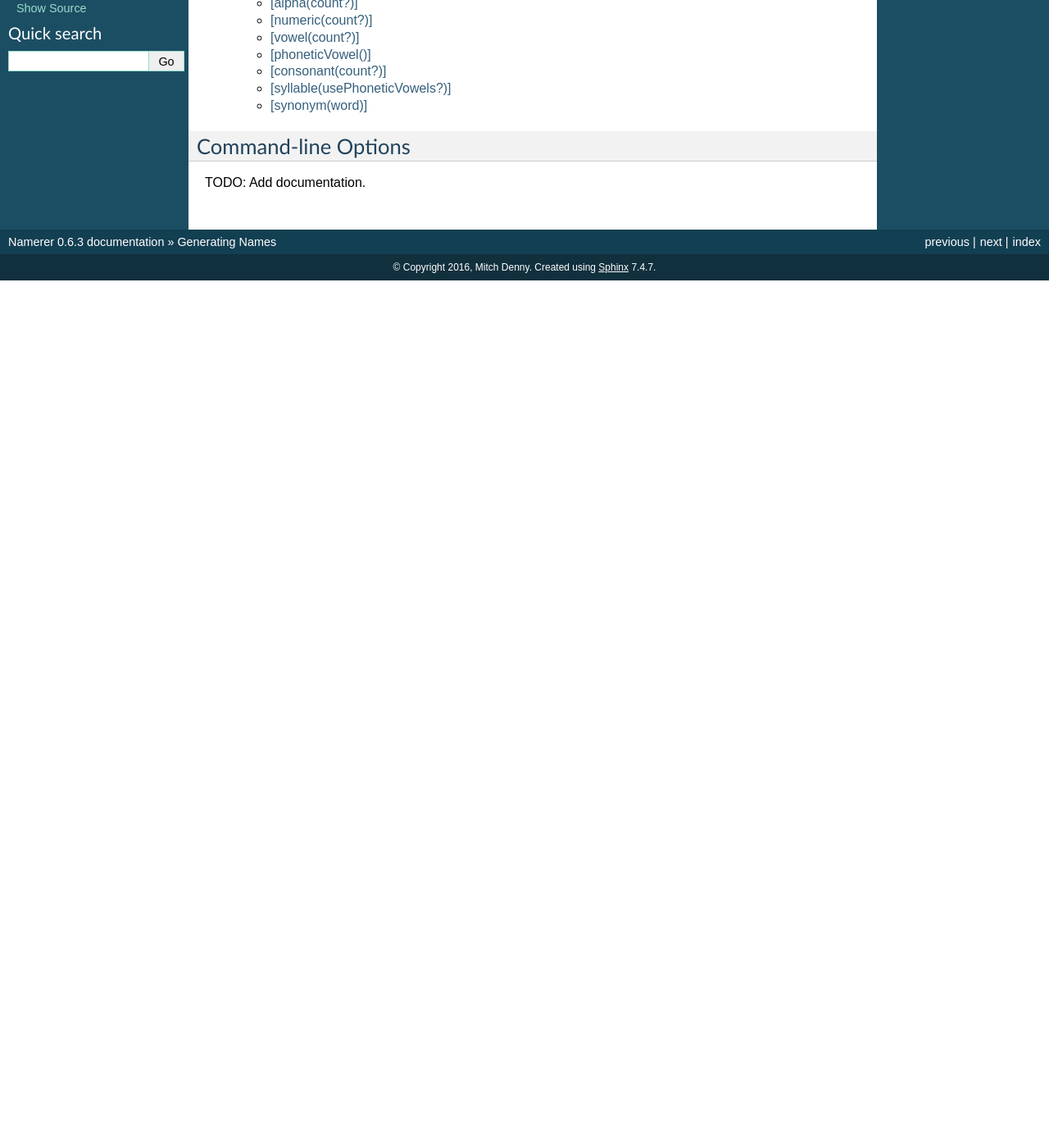
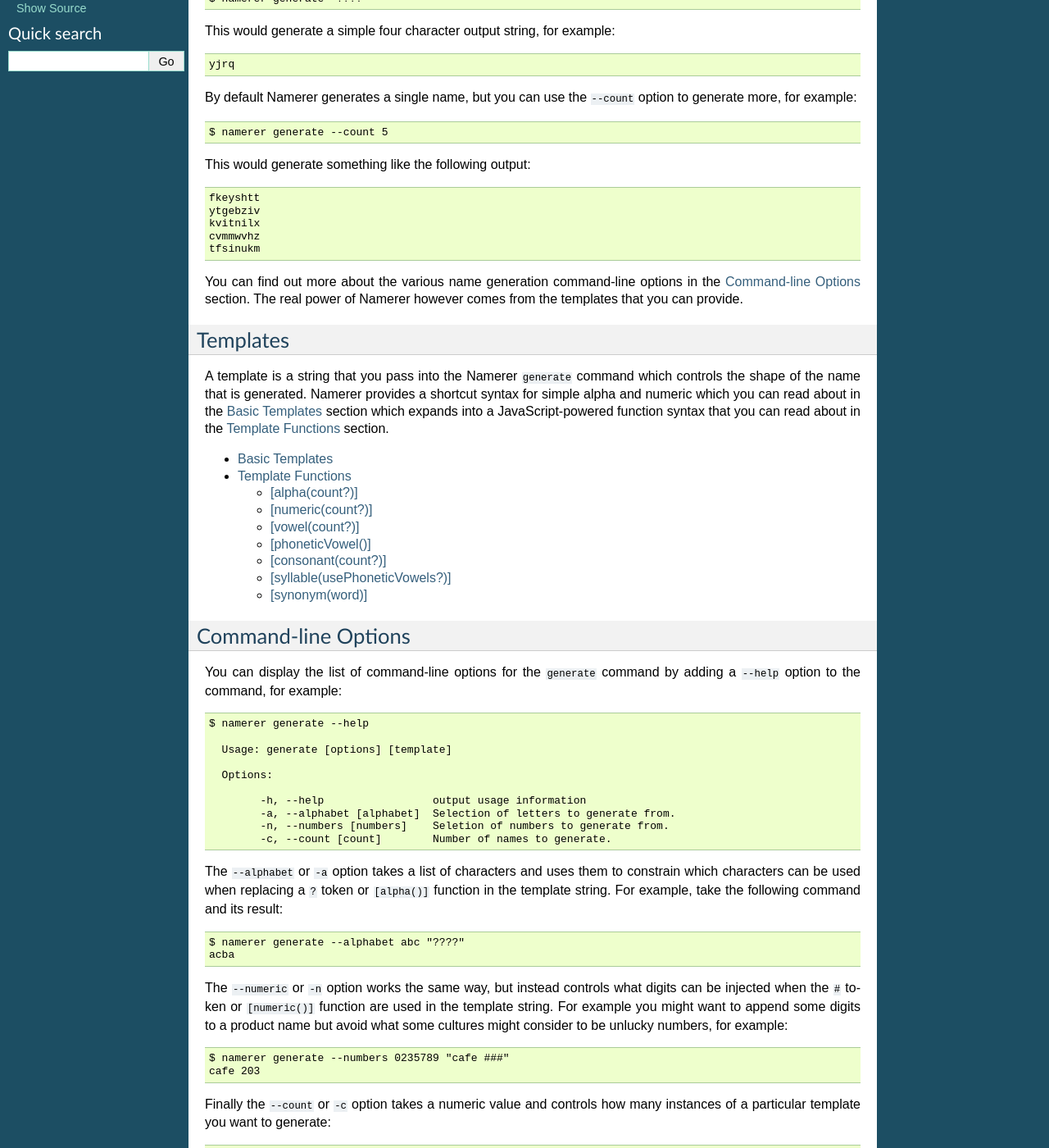
Before and after one commit to mitchdenny/namerer, a Sphinx documentation site: the page built from docs/generating-names.rst, in a window 1280 px wide and 1400 px high, scrolled down 270 px. Shown: the whole window at 82% size. Built offline with Sphinx 7.4.7, drawn with Linux system fonts in a browser that asks for light colours; before the commit the page ends 900 px from its top, so only the background shows below that; some of the changed text lies outside the part shown.

Commit message:
Rounded out generating-names docs.

```diff
--- a/docs/generating-names.rst
+++ b/docs/generating-names.rst
@@ -1,16 +1,94 @@
 Generating Names
 ================
-TODO: Add documentation for generating names.
+As demonstrated in the :doc:`getting-started` section, generating a names
+using Namerer is as simple as using the ``generate`` command, for example::
+
+	$ namerer generate
+
+You can control what Namerer generates by providing a template as an
+argument to the ``generate`` command. For example::
+
+	$ namerer generate "????"
+
+This would generate a simple four character output string, for example::
+
+	yjrq
+
+By default Namerer generates a single name, but you can use the ``--count``
+option to generate more, for example::
+
+	$ namerer generate --count 5
+
+This would generate something like the following output::
+
+	fkeyshtt
+	ytgebziv
+	kvitnilx
+	cvmmwvhz
+	tfsinukm
+
+You can find out more about the various name generation command-line options
+in the :ref:`generate-command-line-options` section. The real power of Namerer
+however comes from the templates that you can provide.
 
 Templates
 ---------
-TODO: Add documentation.
+A template is a string that you pass into the Namerer ``generate`` command
+which controls the shape of the name that is generated. Namerer provides a
+shortcut syntax for simple alpha and numeric which you can read about in the
+:doc:`basic-templates` section which expands into a JavaScript-powered
+function syntax that you can read about in the :doc:`template-functions`
+section.
 
 .. toctree::
 
    basic-templates
    template-functions
 
+.. _generate-command-line-options:
+
 Command-line Options
 --------------------
-TODO: Add documentation.
+You can display the list of command-line options for the ``generate``
+command by adding a ``--help`` option to the command, for example::
+
+	$ namerer generate --help
+
+	  Usage: generate [options] [template]
+
+	  Options:
+
+		-h, --help                 output usage information
+		-a, --alphabet [alphabet]  Selection of letters to generate from.
+		-n, --numbers [numbers]    Seletion of numbers to generate from.
+		-c, --count [count]        Number of names to generate.
+
+The ``--alphabet`` or ``-a`` option takes a list of characters and uses them to
+constrain which characters can be used when replacing a ``?`` token or
+``[alpha()]`` function in the template string. For example, take the
+following command and its result::
+
+	$ namerer generate --alphabet abc "????"
+	acba
+
+The ``--numeric`` or ``-n`` option works the same way, but instead controls what
+digits can be injected when the ``#`` token or ``[numeric()]`` function
+are used in the template string. For example you might want to append
+some digits to a product name but avoid what some cultures might consider
+to be unlucky numbers, for example::
+
+	$ namerer generate --numbers 0235789 "cafe ###"
+	cafe 203
+
+Finally the ``--count`` or ``-c`` option takes a numeric value and controls
+how many instances of a particular template you want to generate::
+
+	$ namerer generate --count 5 "???###"
+	vyo148
+	xyx152
+	sqp102
+	apt577
+	njz132
+
+That can be very useful when you want to generate some sample data, or just
+a selection of names to consider in one pass.
```
